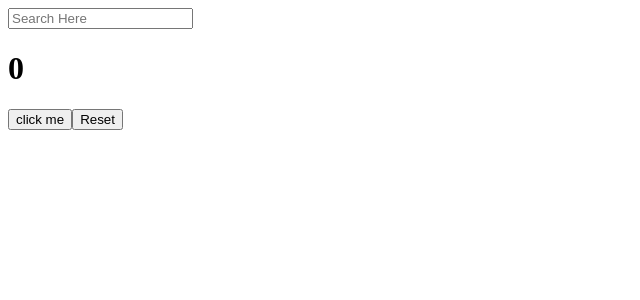
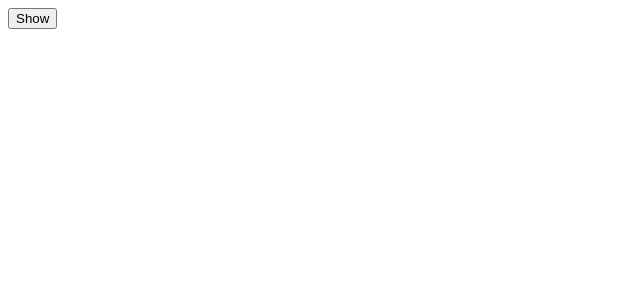
Before and after one commit to jaylim92/react-for-practice, a React (Create React App) app: page / in a window 1280 px wide. Shown: the top 300 px of the page, without its empty margins (0-640 px from the left). Built offline with nearby package versions, Linux system fonts and the light colour scheme.

Commit message:
Clean-up Func

```diff
--- a/src/App.js
+++ b/src/App.js
@@ -1,31 +1,20 @@
 import { useState, useEffect } from "react";
 
+function Hello() {
+  useEffect(() => {
+    console.log("Created");
+    return () => console.log("Destroied :<");
+  }, []);
+  return <h1>Hello</h1>;
+}
+
 function App() {
-  const [counter, setValue] = useState(0);
-  const [keyword, setKeyword] = useState("");
-  const onClick = () => setValue((prev) => prev + 1);
-  const onChange = (event) => setKeyword(event.target.value);
-  const reset = () => setValue(0);
-  console.log("i run all the time");
-  useEffect(() => {
-    console.log("CALL THE API...");
-  }, []);
-  useEffect(() => {
-    if (keyword !== "" && keyword.length > 5) {
-      console.log("Shearch For", keyword);
-    }
-  }, [keyword]);
+  const [showing, setShowing] = useState(false);
+  const onClick = () => setShowing((prev) => !prev);
   return (
     <div>
-      <input
-        value={keyword}
-        onChange={onChange}
-        type="text"
-        placeholder="Search Here"
-      />
-      <h1>{counter}</h1>
-      <button onClick={onClick}>click me</button>
-      <button onClick={reset}>Reset</button>
+      {showing ? <Hello /> : null}
+      <button onClick={onClick}>{showing ? "Hide" : "Show"}</button>
     </div>
   );
 }
```
